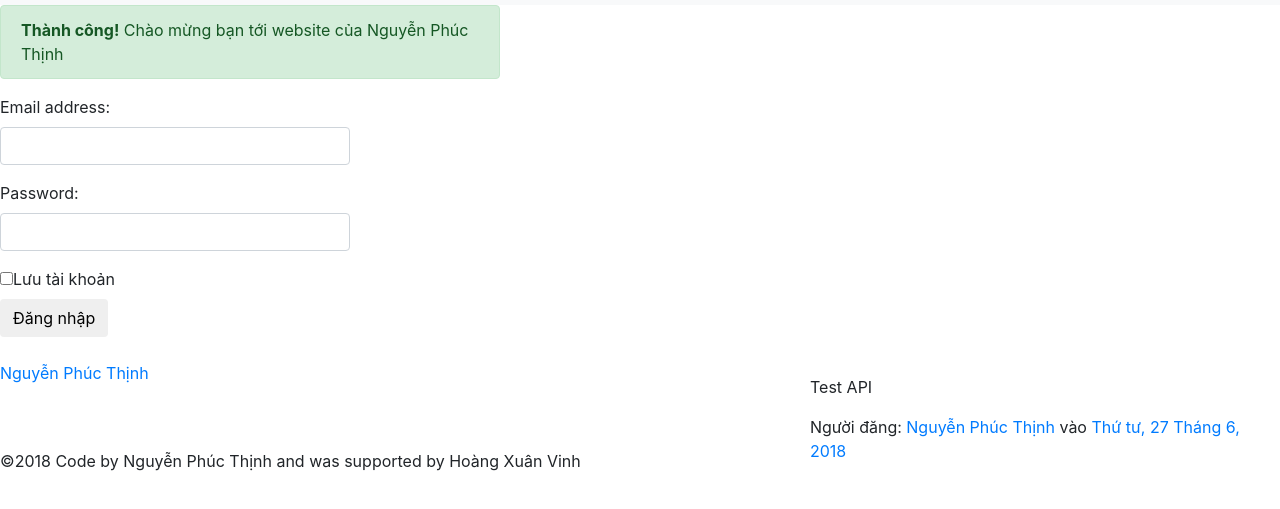
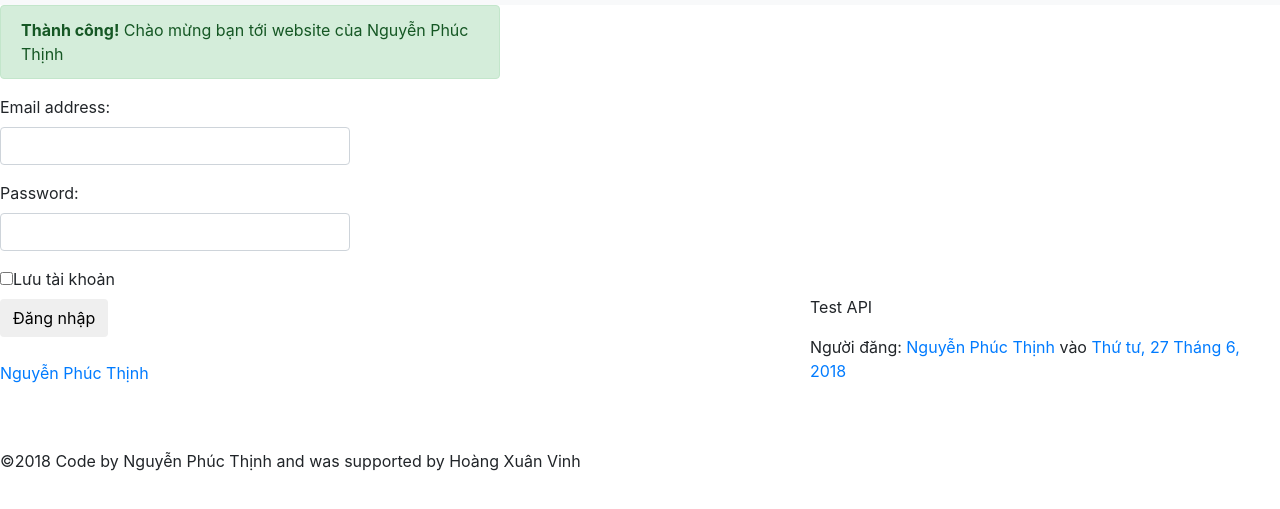
Before and after one commit to kidp2h/GetAccessToken, a plain HTML site: page testbs3.html in a window 1280 px wide. Shown: the part 51-560 px from the top of the page. Drawn offline with nearby package versions, Linux system fonts and the light colour scheme.

Commit message:
Update testbs3.html

```diff
--- a/testbs3.html
+++ b/testbs3.html
@@ -34,7 +34,7 @@ bottom:250px;
      .fb-post{
 position: fixed;
 left:810px;
-bottom:270px;
+bottom:350px;
 
 }
     </style>
```
